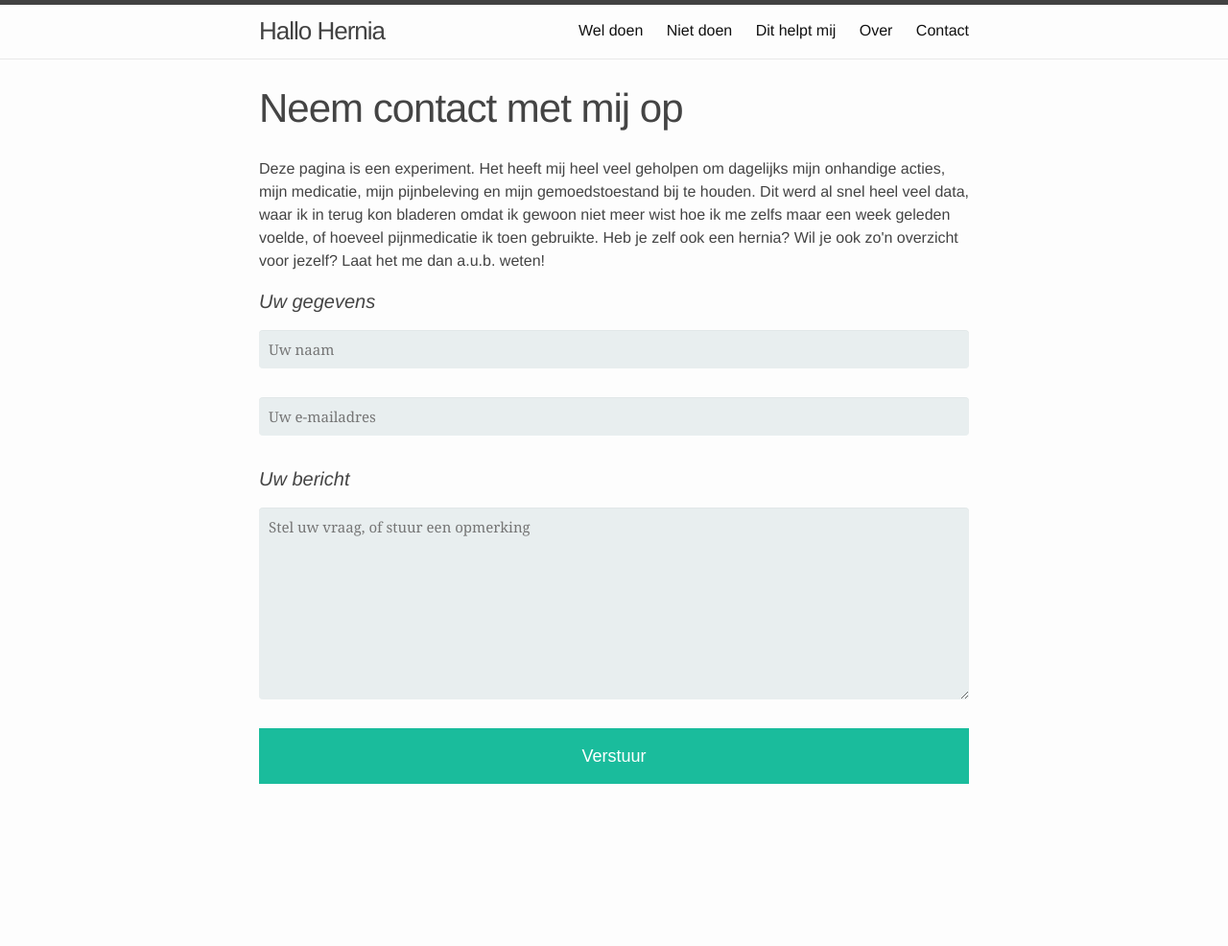
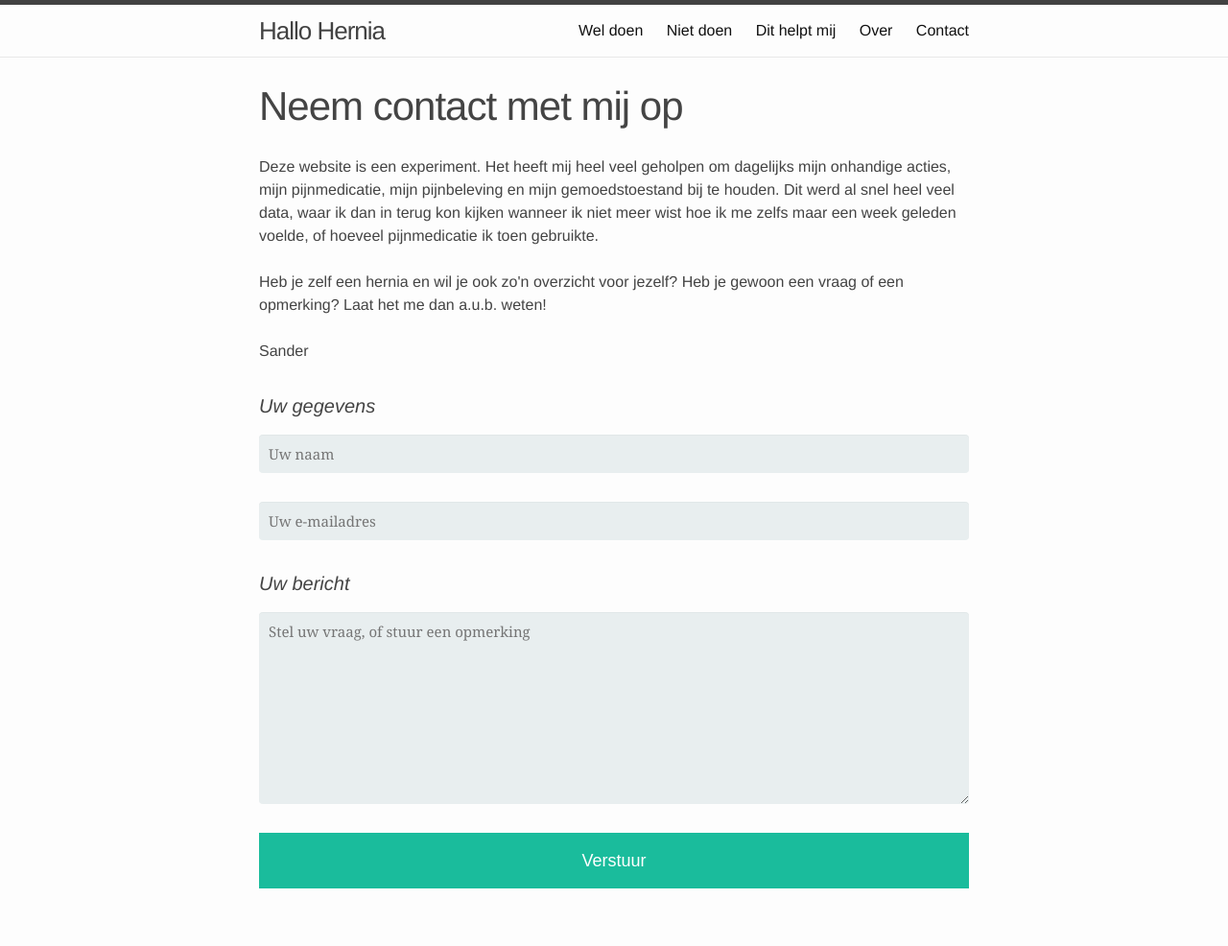
Before and after one commit to sandersoeteman/sandersoeteman.github.io, a Jekyll site: the page built from pages/contact.md, in a window 1280 px wide. Shown: the whole page at 96% size. Built offline with Jekyll 4.4.1, drawn with Linux system fonts in a browser that asks for light colours; before the commit the page ends 900 px from its top, so only the background shows below that.

Commit message:
contact tekst

```diff
--- a/_sass/contact.scss
+++ b/_sass/contact.scss
@@ -1,4 +1,11 @@
-form.contact {
+#contact {
+  display: flex;
+  flex-direction: column;
+
+  p {
+    margin-bottom: 30px;
+  }
+  form {
     display: flex;
     flex-direction: column;
 
@@ -45,3 +52,4 @@ form.contact {
       }
     }
   }
+}
--- a/pages/contact.md
+++ b/pages/contact.md
@@ -4,12 +4,13 @@ title: Neem contact met mij op
 permalink: /contact/
 ---
 
+<div id="contact">
 <p>
-  Deze pagina is een experiment. Het heeft mij heel veel geholpen om dagelijks mijn onhandige acties, mijn medicatie, mijn pijnbeleving en mijn gemoedstoestand bij te houden. Dit werd al snel heel veel data, waar ik in terug kon bladeren omdat ik gewoon niet meer wist hoe ik me zelfs maar een week geleden voelde, of hoeveel pijnmedicatie ik toen gebruikte.
-  Heb je zelf ook een hernia? Wil je ook zo'n overzicht voor jezelf? Laat het me dan a.u.b. weten!
+  Deze website is een experiment. Het heeft mij heel veel geholpen om dagelijks mijn onhandige acties, mijn pijnmedicatie, mijn pijnbeleving en mijn gemoedstoestand bij te houden. Dit werd al snel heel veel data, waar ik dan in terug kon kijken wanneer ik niet meer wist hoe ik me zelfs maar een week geleden voelde, of hoeveel pijnmedicatie ik toen gebruikte. <br/><br/>
+  Heb je zelf een hernia en wil je ook zo'n overzicht voor jezelf? Heb je gewoon een vraag of een opmerking? Laat het me dan a.u.b. weten! <br><br>
+  Sander
 </p>
 <form
-  class="contact"
   action="https://formspree.io/xvvvoazx"
   method="POST"
 >
@@ -30,3 +31,4 @@ permalink: /contact/
 <button type="submit">Verstuur</button>
 
 </form>
+</div>
```
Lines whose indentation alone changed are shown as unchanged.
